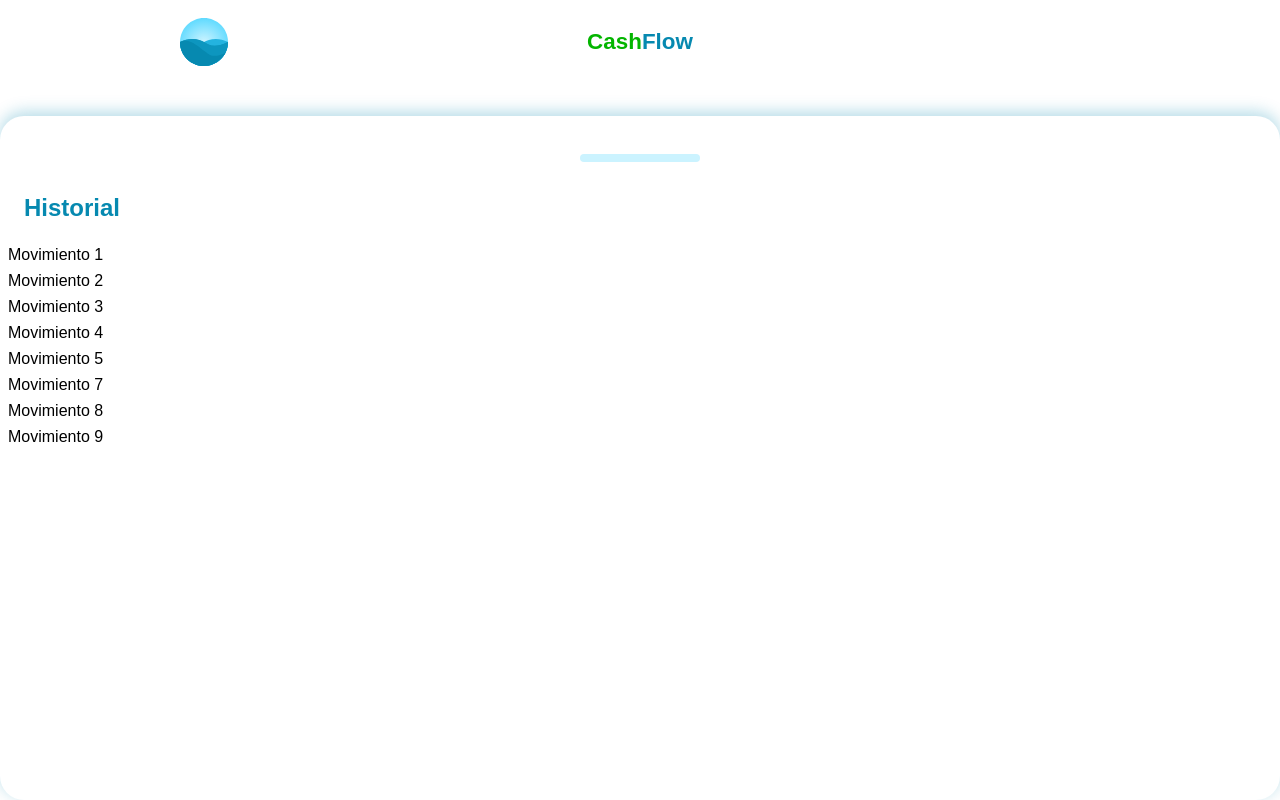
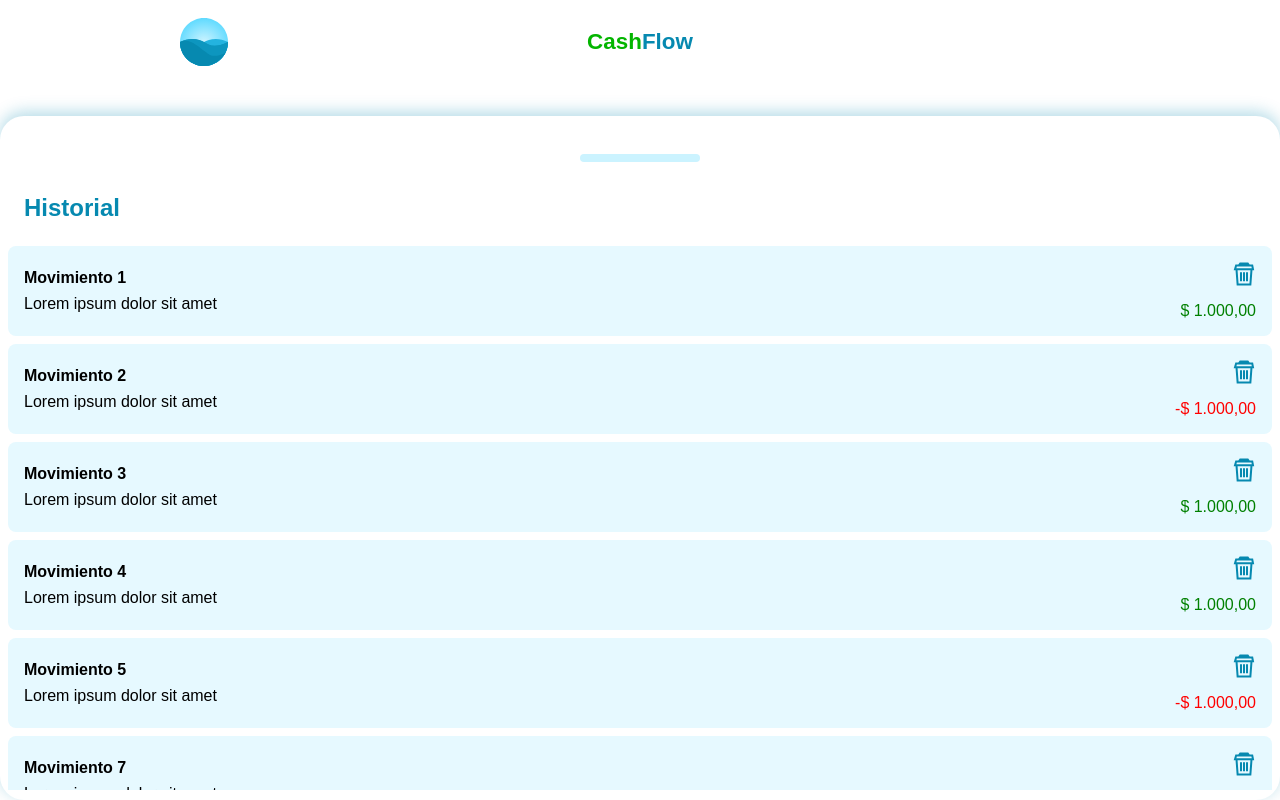
Before and after one commit to JairoDuenas/cash-flow-Vue, a Vue app: page / in a window 1280 px wide. Both pictures are taken after a click on the element 640 px from the left and 758 px from the top of the page. Built offline with nearby package versions, Linux system fonts and the light colour scheme.

Commit message:
Lista del historial

```diff
--- a/src/components/Home.vue
+++ b/src/components/Home.vue
@@ -49,7 +49,7 @@
           id: 1,
           title: "Movimiento 2",
           description: "Lorem ipsum dolor sit amet",
-          amount: 1000,
+          amount: -1000,
         },
         {
           id: 2,
@@ -67,7 +67,7 @@
           id: 4,
           title: "Movimiento 5",
           description: "Lorem ipsum dolor sit amet",
-          amount: 1000,
+          amount: -1000,
         },
         {
           id: 6,
@@ -85,7 +85,7 @@
           id: 8,
           title: "Movimiento 9",
           description: "Lorem ipsum dolor sit amet",
-          amount: 1000,
+          amount: -1000,
         },
       ],
     };
--- a/src/components/Movements/Index.vue
+++ b/src/components/Movements/Index.vue
@@ -4,9 +4,13 @@
     <h2 class="title">Historial</h2>
     <div class="content">
       <Movement
-        v-for="movement in movements"
-        :key="movement.id"
-        :title="movement.title"
+        v-for="{ id, title, description, amount } in movements"
+        :key="id"
+        :id="id"
+        :title="title"
+        :description="description"
+        :amount="amount"
+        @remove="remove"
       />
     </div>
   </div>
@@ -23,6 +27,10 @@
   },
 });
 const { movements } = toRefs(props);
+
+const remove = (id) => {
+  console.log("remove", id);
+};
 </script>
 
 <style scoped>
--- a/src/components/Movements/Movement.vue
+++ b/src/components/Movements/Movement.vue
@@ -1,14 +1,91 @@
 <!-- eslint-disable vue/multi-word-component-names -->
 <template>
-  <div class="movement">{{ title }}</div>
+  <div class="movement">
+    <div class="content">
+      <h4>{{ title }}</h4>
+      <p>{{ description }}</p>
+    </div>
+    <div class="action">
+      <img src="@/assets/trash-icon.svg" alt="borrar" @click="remove" />
+      <p
+        :class="{
+          red: isNegative,
+          green: !isNegative,
+        }"
+      >
+        {{ amountCurrency }}
+      </p>
+    </div>
+  </div>
 </template>
 
 <script setup>
-import { toRefs, defineProps } from "vue";
+import { toRefs, defineProps, defineEmits, computed } from "vue";
+
+const currencyFormatter = new Intl.NumberFormat("es-CO", {
+  style: "currency",
+  currency: "COP",
+});
+
 const props = defineProps({
+  id: {
+    type: Number,
+  },
   title: {
     type: String,
   },
+  description: {
+    type: String,
+  },
+  amount: {
+    type: Number,
+  },
 });
-const { title } = toRefs(props);
+
+const { id, title, description, amount } = toRefs(props);
+const amountCurrency = computed(() => currencyFormatter.format(amount.value));
+const isNegative = computed(() => amount.value < 0);
+const emit = defineEmits(["remove"]);
+const remove = () => {
+  emit("remove", id.value);
+};
 </script>
+
+<style scoped>
+.movement {
+  display: flex;
+  justify-content: space-between;
+  align-items: center;
+  width: 100%;
+  padding: 16px;
+  background-color: #e6f9ff;
+  border-radius: 8px;
+  box-sizing: border-box;
+}
+.movement .content {
+  width: 100%;
+}
+.movement .action {
+  display: flex;
+  justify-content: space-between;
+  align-items: flex-end;
+  flex-direction: column;
+}
+h4,
+p {
+  margin: 0;
+  padding: 0;
+}
+h4 {
+  margin-bottom: 8px;
+}
+.movement .action img {
+  margin-bottom: 16px;
+}
+.red {
+  color: red;
+}
+.green {
+  color: green;
+}
+</style>
```
